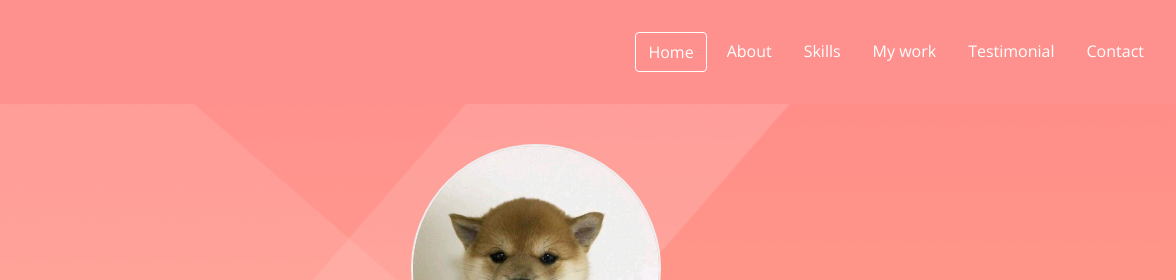
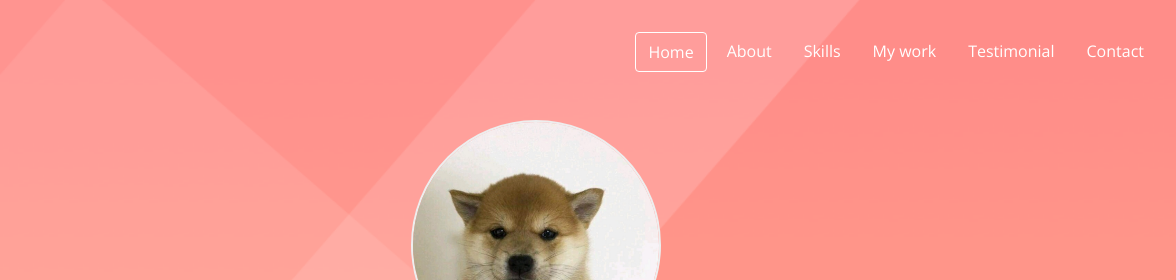
Before and after one commit to codingski/portfolio-clone-coding, a plain HTML site: page index.html in a window 1280 px wide. Shown: the top 280 px of the page, 104-1280 px from the left. Drawn offline with nearby package versions, Linux system fonts and the light colour scheme.

Commit message:
JS: Scroll Event
JS: Scroll Event

```diff
--- a/index.html
+++ b/index.html
@@ -22,7 +22,7 @@
         </div>
         <ul class="navbar__menu">
             <li class="navbar__menu__item active">Home</li>
-            <li class="navbar__menu__item">About</li>
+            <li class="navbar__menu__item about">About</li>
             <li class="navbar__menu__item">Skills</li>
             <li class="navbar__menu__item">My work</li>
             <li class="navbar__menu__item">Testimonial</li>
--- a/main.js
+++ b/main.js
@@ -0,0 +1,20 @@
+'use strict';
+
+// Make navbar transparent when it is on the top
+const navbar = document.querySelector('#navbar');
+const navbarHeight = navbar.getBoundingClientRect().height;
+document.addEventListener('scroll', ()=> {
+    if(window.scrollY > navbarHeight) {
+        navbar.classList.add('navbar--dark');
+    } else {
+        navbar.classList.remove('navbar--dark');
+    }
+
+    console.log(window.scrollY);
+})
+
+const about = document.getElementById('#about__');
+
+about.addEventListener('click', () => {
+    about.scrollIntoView(false, {block: "end", inline: "nearest"});
+})
--- a/style.css
+++ b/style.css
@@ -90,12 +90,20 @@ button {
 
 /* Navbar */
 #navbar {
+    position: fixed;
+    width: 100%;
     display: flex;
     justify-content: space-between;
-    background-color: var(--color-pink);
+    background-color: transparent;
     align-items: center;
     color: var(--color-white);
     padding: 16px;
+    transition: all var(--animation-duration) ease;
+}
+
+#navbar.navbar--dark {
+    background-color: var(--color-pink);
+    padding: 4px 16px;
 }
 
 #navbar .navbar__logo {
@@ -136,7 +144,7 @@ button {
 /* Home */
 #home {
     background: url("./imgs/homebackground.png") center/cover no-repeat;
-    padding: 40px;
+    padding: 120px;
     text-align: center;
 }
 
```
